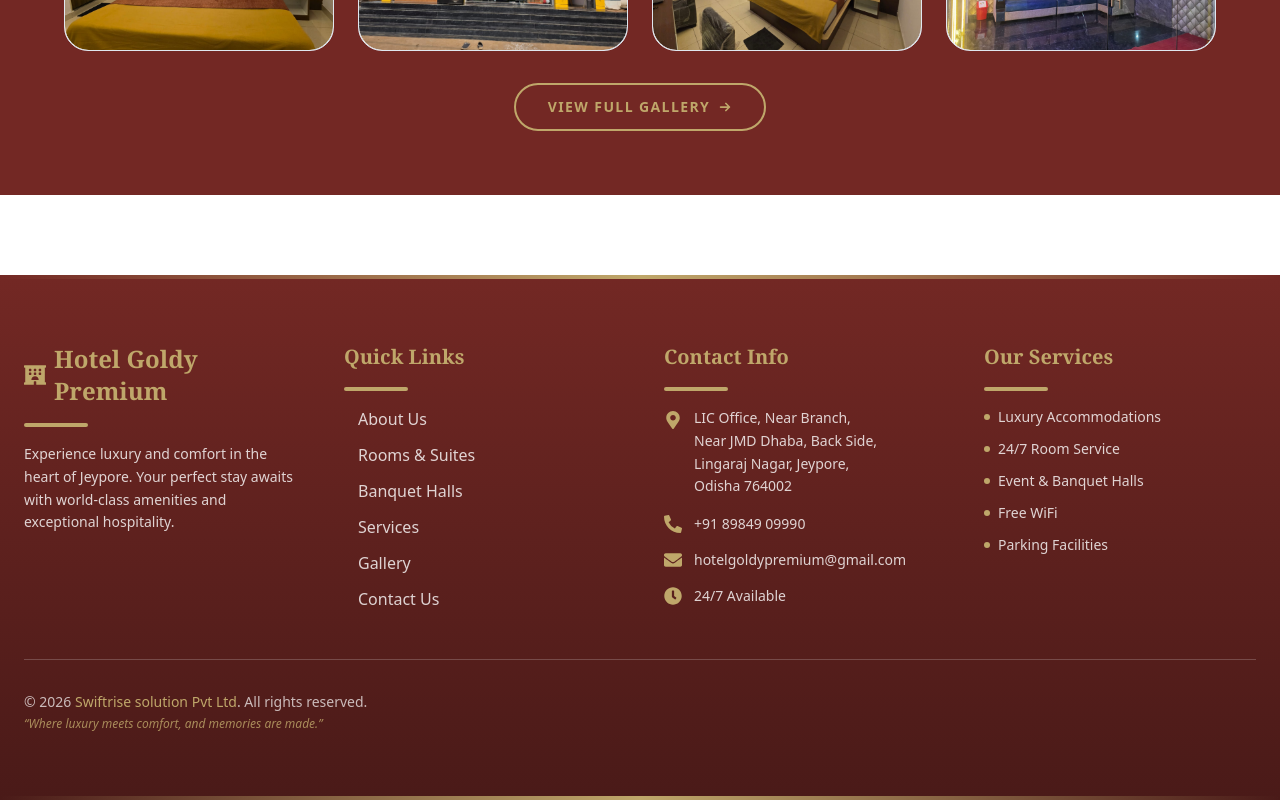
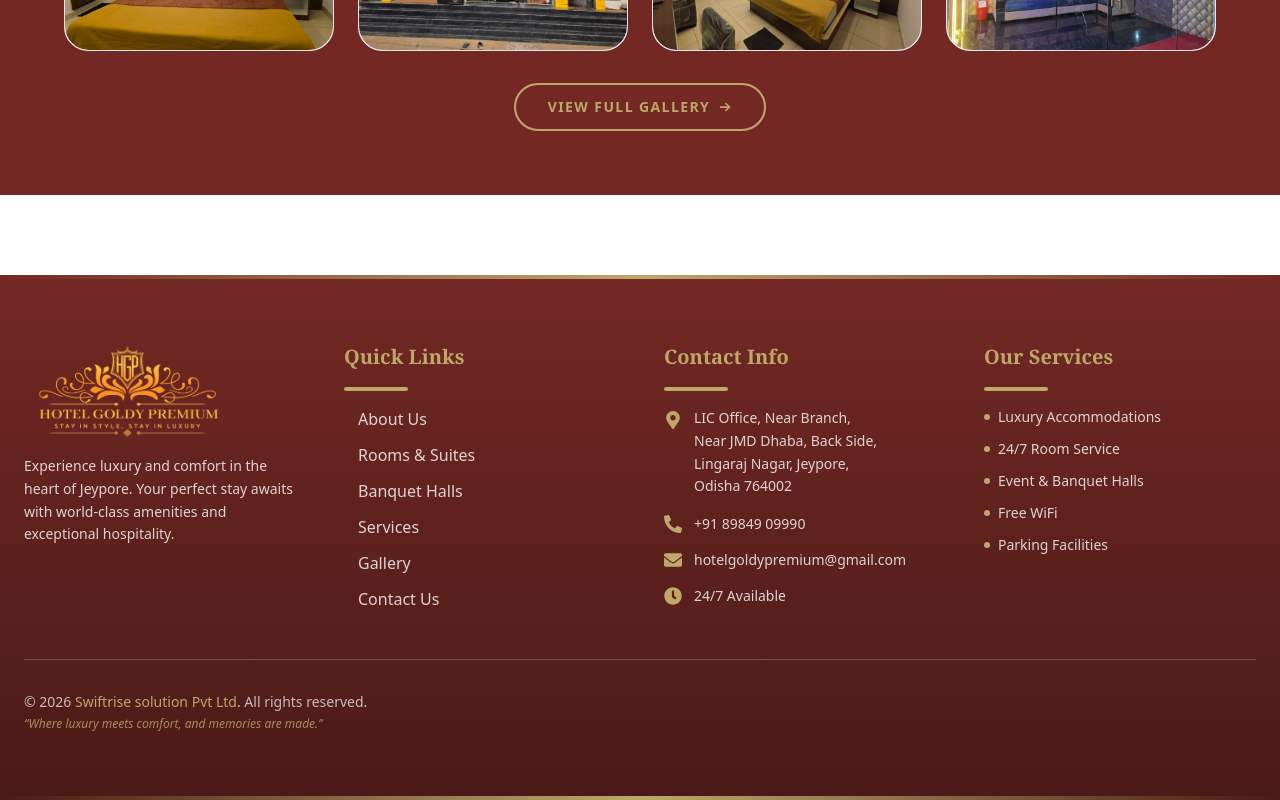
Before and after one commit to SwiftriseGit/Goldy-Premium, a Next.js app: page / in a window 1280 px wide. Shown: the part 3213-4013 px from the top of the page. Built offline with nearby package versions, Linux system fonts and the light colour scheme.

Commit message:
fix: Update footer to display logo instead of text and correct owner's name casing in AudioPlayer component

```diff
--- a/app/Footer.tsx
+++ b/app/Footer.tsx
@@ -13,11 +13,9 @@
           {/* About Section */}
           <div className="flex flex-col">
             <div className="flex items-center gap-2 mb-4">
-              <FaHotel className="text-[#bfa76a] text-2xl" />
-              <h3 className="font-serif text-2xl font-bold text-[#bfa76a]">Hotel Goldy Premium</h3>
+               <img src="/LOGO (1).png" alt="Hotel Goldy Premium" className="h-24 w-auto object-contain" />
             </div>
-            <div className="w-16 h-1 bg-[#bfa76a] mb-4 rounded"></div>
-            <p className="text-white/80 text-sm leading-relaxed mb-4">
+             <p className="text-white/80 text-sm leading-relaxed mb-4">
               Experience luxury and comfort in the heart of Jeypore. Your perfect stay awaits with world-class amenities and exceptional hospitality.
             </p>
 
--- a/app/components/AudioPlayer.tsx
+++ b/app/components/AudioPlayer.tsx
@@ -273,7 +273,7 @@
                 <div className="text-center space-y-2">
                   <div className="flex items-center justify-center space-x-2">
                     <h4 className="text-[#bfa76a] font-bold text-lg">
-                      Minati Das
+                     Miss.Minati Das
                     </h4>
                     <button
                       onClick={() => setShowOwnerDetails(!showOwnerDetails)}
```
